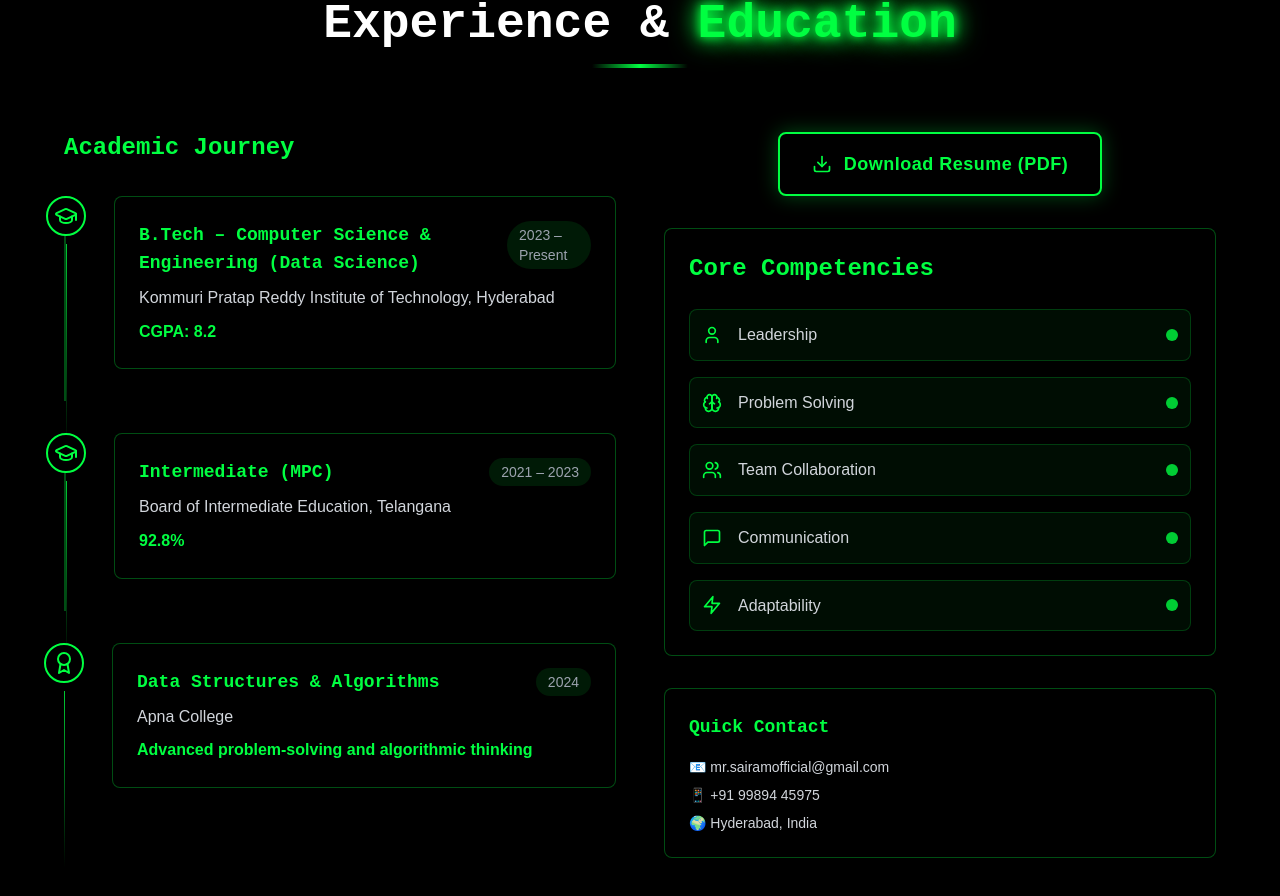
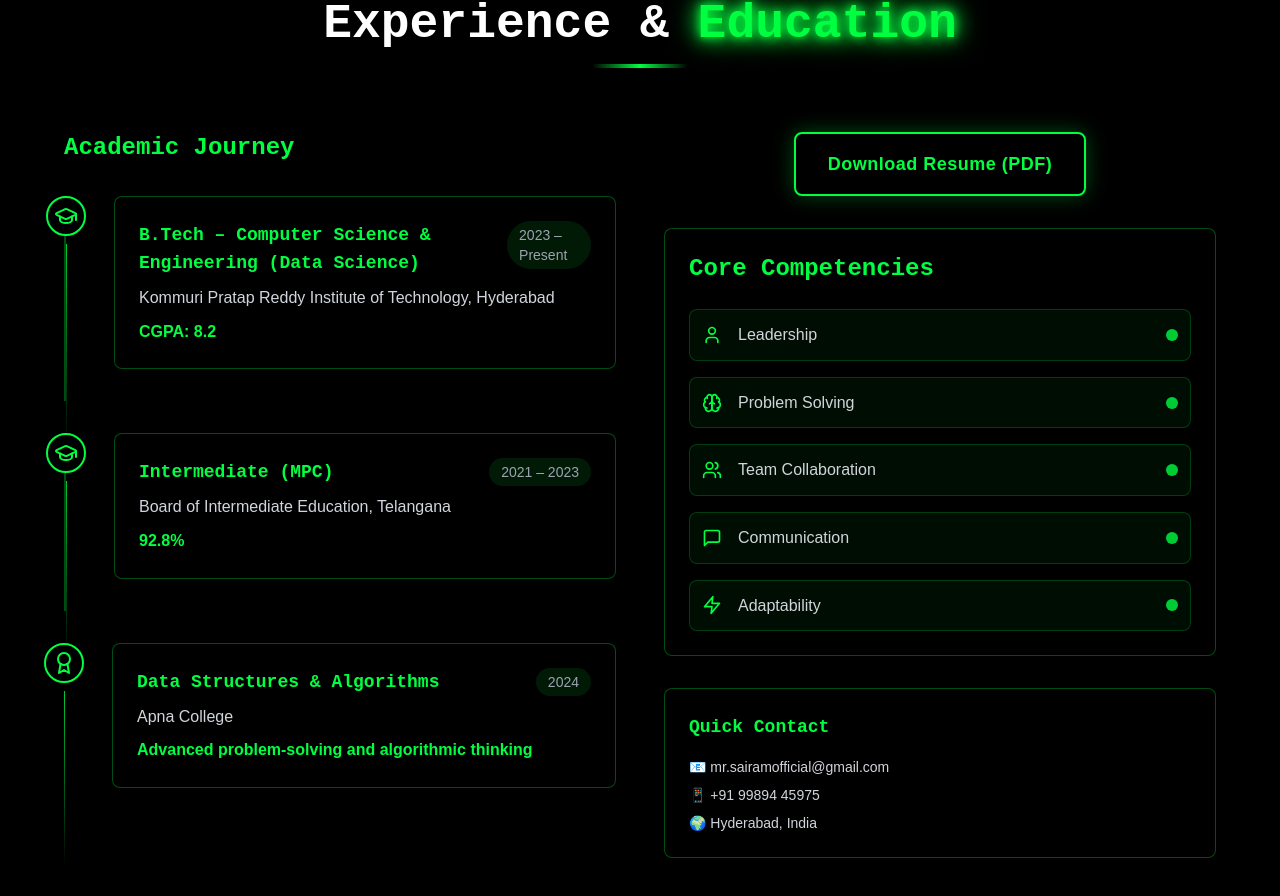
Before and after one commit to MR-SAIRAM-7/portfolio, a React (Vite) app: page / in a window 1280 px wide. Shown: the part 2632-3528 px from the top of the page. Built offline with nearby package versions, Linux system fonts and the light colour scheme.

Commit message:
fix error

```diff
--- a/src/components/Experience.tsx
+++ b/src/components/Experience.tsx
@@ -44,7 +44,6 @@ const Experience: React.FC = () => {
 
     setTimeout(() => {
       button?.classList.remove('downloading');
-      // In a real application, this would trigger an actual download
       console.log('Resume download initiated');
     }, 2000);
   };
@@ -53,7 +52,6 @@ const Experience: React.FC = () => {
     <section id="experience" className="py-20 relative">
       <div className="container mx-auto px-4">
         <div className="max-w-6xl mx-auto">
-          {/* Section Header */}
           <div className="text-center mb-16">
             <h2 className="text-4xl md:text-5xl font-bold mb-4">
               Experience & <span className="cyber-glow text-[#00FF41]">Education</span>
@@ -62,7 +60,6 @@ const Experience: React.FC = () => {
           </div>
 
           <div className="grid lg:grid-cols-2 gap-12">
-            {/* Timeline */}
             <div className="space-y-8">
               <h3 className="text-2xl font-bold text-[#00FF41] mb-8">Academic Journey</h3>
 
@@ -72,14 +69,12 @@ const Experience: React.FC = () => {
                   className="timeline-item relative pl-12 pb-8 border-l-2 border-[#00FF41]/30
                            last:border-l-0 group"
                 >
-                  {/* Timeline Icon */}
                   <div className="absolute -left-5 top-0 w-10 h-10 bg-black border-2 border-[#00FF41]
                                 rounded-full flex items-center justify-center text-[#00FF41]
                                 group-hover:scale-110 transition-transform duration-300 cyber-glow">
                     {item.icon}
                   </div>
 
-                  {/* Timeline Content */}
                   <div className="bg-black/50 border border-[#00FF41]/30 rounded-lg p-6
                                 hover:border-[#00FF41] transition-all duration-300 group-hover:transform
                                 group-hover:scale-105">
@@ -93,34 +88,32 @@ const Experience: React.FC = () => {
                     <p className="text-[#00FF41] font-semibold">{item.details}</p>
                   </div>
 
-                  {/* Connecting Line Animation */}
                   <div className="absolute left-0 top-12 w-px h-full bg-gradient-to-b
                                 from-[#00FF41] to-transparent animate-pulse"></div>
                 </div>
               ))}
             </div>
 
-            {/* Soft Skills & Resume */}
             <div className="space-y-8">
-              {/* Download Resume */}
               <div className="text-center">
-                <a href="https://drive.google.com/file/d/1Tnrz37DGVl2U8Nf2PF4BwbFa42IUo814/view?usp=sharing" target='_blank'>
-                    <button
-                //   onClick={handleDownloadResume}
-                  className="download-btn neon-button px-8 py-4 text-lg font-semibold rounded-lg
+                <a
+                  href="https://drive.google.com/file/d/1Tnrz37DGVl2U8Nf2PF4BwbFa42IUo814/view?usp=sharing"
+                  target="_blank"
+                  rel="noopener noreferrer"
+                >
+                  <button
+                    // onClick={handleDownloadResume}
+                    className="download-btn neon-button px-8 py-4 text-lg font-semibold rounded-lg
                            border-2 border-[#00FF41] bg-transparent text-[#00FF41]
-                           hover:bg-[#00FF41] hover:text-black transition-all duration-300
+                           hover:text-black transition-all duration-300
                            relative overflow-hidden group flex items-center gap-3 mx-auto"
-                >
-                  <Download className="w-5 h-5 group-hover:animate-bounce" />
-                 <span>Download Resume (PDF)</span>
-                  <div className="absolute inset-0 bg-[#00FF41] transform scale-x-0
-                                group-hover:scale-x-100 transition-transform duration-300 origin-left"></div>
-                </button>
+                  >
+                    <span className="relative z-10">Download Resume (PDF)</span>
+                    <div className="absolute inset-0 bg-[#00FF41] transform scale-x-0 group-hover:scale-x-100 transition-transform duration-300 origin-left pointer-events-none"></div>
+                  </button>
                 </a>
               </div>
 
-              {/* Soft Skills */}
               <div className="bg-black/50 border border-[#00FF41]/30 rounded-lg p-6">
                 <h3 className="text-2xl font-bold text-[#00FF41] mb-6">Core Competencies</h3>
                 <div className="space-y-4">
@@ -148,7 +141,6 @@ const Experience: React.FC = () => {
                 </div>
               </div>
 
-              {/* Contact Info Preview */}
               <div className="bg-black/50 border border-[#00FF41]/30 rounded-lg p-6">
                 <h4 className="text-lg font-semibold text-[#00FF41] mb-4">Quick Contact</h4>
                 <div className="space-y-2 text-sm">
```
